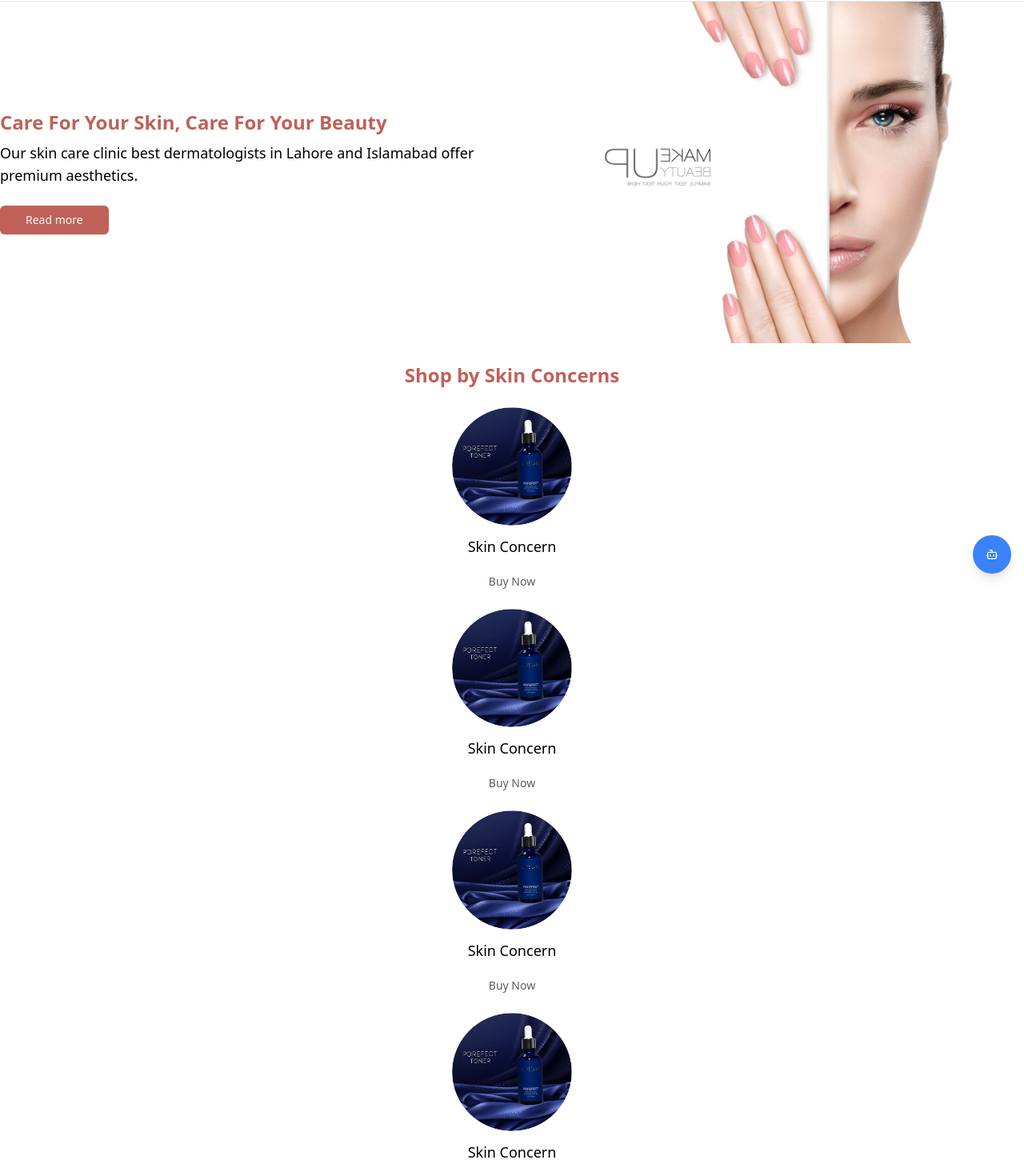
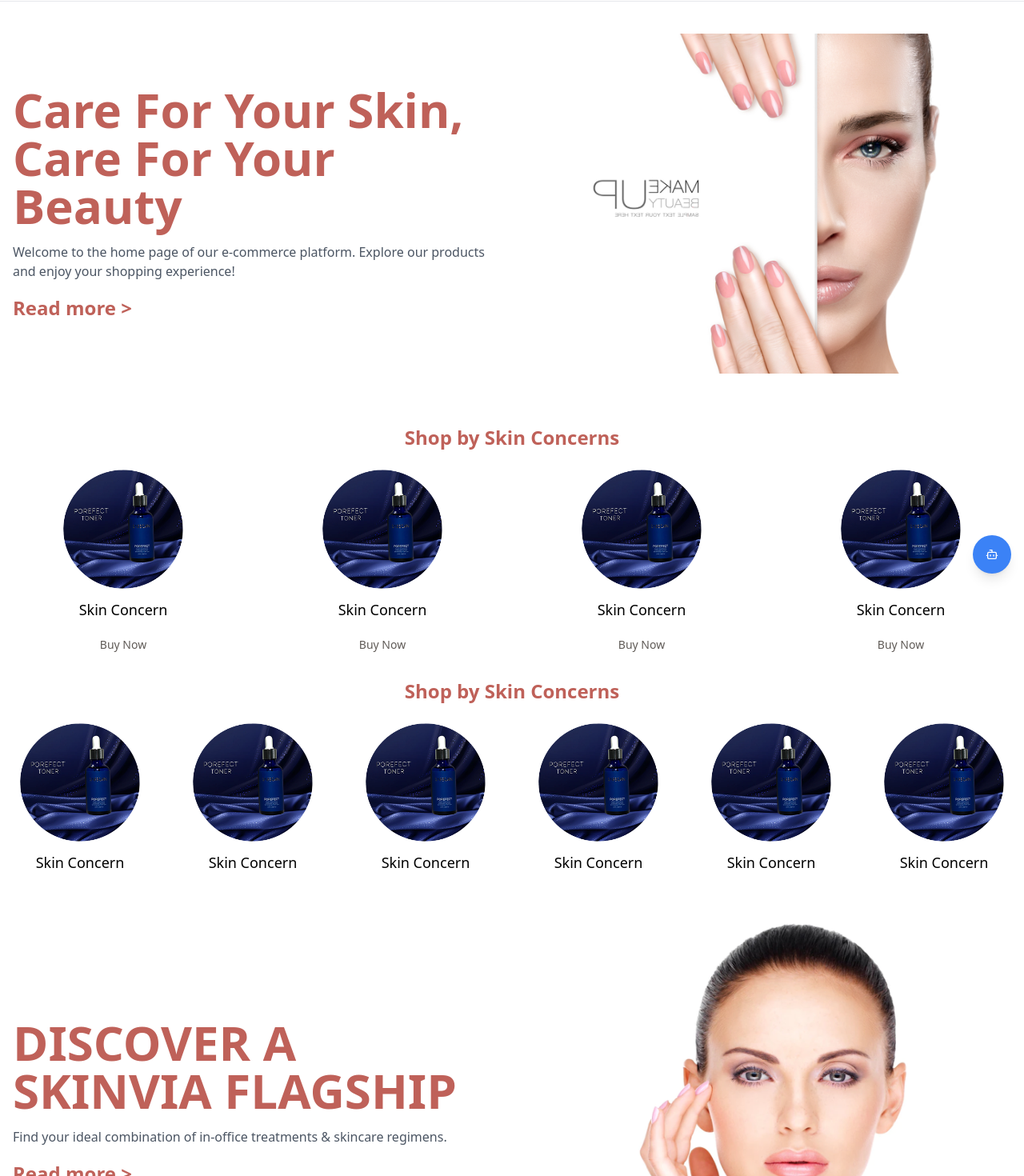
Before and after one commit to phamnguyen1700/app-ecomwithai, a Next.js app: page /ecom/home in a window 1280 px wide. Shown: the part 67-1537 px from the top of the page at 80% size. Built offline with nearby package versions, Linux system fonts and the light colour scheme.

Commit message:
[FEAT] add footer for pages
[REFACTOR] build components for reusing in home page

```diff
--- a/src/app/ecom/layout.tsx
+++ b/src/app/ecom/layout.tsx
@@ -2,6 +2,7 @@ import { Geist, Geist_Mono } from "next/font/google";
 import Navbar from "@/components/common/navbar";
 import "@/app/globals.css";
 import CommerceGPT from "@/components/common/commerce-gpt";
+import Footer from "@/components/common/Footer";
 
 const geistSans = Geist({
     variable: "--font-geist-sans",
@@ -25,9 +26,8 @@ export default function RootLayout({
                 className={`${geistSans.variable} ${geistMono.variable} antialiased`}
             >
                 <Navbar />
-                <div className="mt-[69px] container mx-auto">
-                    {children}
-                </div>
+                <div className="mt-[69px] container mx-auto">{children}</div>
+                <Footer />
                 <CommerceGPT />
             </body>
         </html>
--- /dev/null
+++ b/src/components/common/Footer.tsx
@@ -0,0 +1,34 @@
+import { Facebook, Instagram } from 'lucide-react'
+import React from 'react'
+import { Button } from '../ui/button'
+
+const Footer = () => {
+  return (
+    <div className='container mx-auto flex items-center justify-between border-t-2'>
+        <div>
+            <h3>Information</h3>
+            <div>About us</div>
+            <div>Track your order</div>
+            <div>Contact us</div>
+            <div>+92 321 3333 333</div>
+        </div>
+        <div>
+            <h1 className='text-2xl'>Stay Connected</h1>
+            <div className='flex items-start gap-2'>
+                <div>
+                    <Facebook/>
+                    <Instagram/>
+                </div>
+                <div>
+                    Like us on Facebook
+                </div>
+            </div>
+            <div className='my-4'>SIGN UP FOR OUR NEWSLETTER</div>
+            <input placeholder='write your email address'/>
+            <Button className='rounded-sm'>Submit</Button>
+        </div>
+    </div>
+  )
+}
+
+export default Footer
--- a/src/enum/home/index.ts
+++ b/src/enum/home/index.ts
@@ -1,5 +1,5 @@
 export enum HomeTypes {
-    HOME = "home",
+    HOME = "Care For Your Skin, Care For Your Beauty",
     DESCRIPTION = "Welcome to the home page of our e-commerce platform. Explore our products and enjoy your shopping experience!",
     PRODUCTS = "products",
     CART = "cart",
--- a/src/modules/home/components/Category.tsx
+++ b/src/modules/home/components/Category.tsx
@@ -2,21 +2,32 @@ import { Button } from "@/components/ui/button";
 import { HomeTypes } from "@/types/home";
 import Image from "next/image";
 import React from "react";
-
+const columnClassMap: Record<number, string> = {
+    1: "grid-cols-1",
+    2: "grid-cols-2",
+    3: "grid-cols-3",
+    4: "grid-cols-4",
+    5: "grid-cols-5",
+    6: "grid-cols-6",
+};
 const Category = ({ title, categories, btn, columns }: HomeTypes) => {
-    const gridColumns = columns ? `grid-cols-${columns}` : "grid-cols-3";
+    const baseCols = columns ?? 3;
+    const gridColumns = columnClassMap[baseCols] || "grid-cols-3";
     return (
         <div>
-            {
-                title && (
-                    <h2 className="text-2xl text-[color:var(--primary)] font-semibold text-center my-6">
-                        {title}
-                    </h2>
-                )
-            }
-            <div className={`grid gap-4 ${gridColumns}`} >
+            {title && (
+                <h2 className="text-2xl text-[color:var(--primary)] font-semibold text-center my-6">
+                    {title}
+                </h2>
+            )}
+            <div
+                className={`grid gap-4 ${gridColumns} md:${gridColumns}`}
+            >
                 {categories.map((category, index) => (
-                    <div key={index} className="flex flex-col items-center min-w-0">
+                    <div
+                        key={index}
+                        className="flex flex-col items-center w-full"
+                    >
                         <div>
                             <Image
                                 src={category.image}
@@ -28,7 +39,9 @@ const Category = ({ title, categories, btn, columns }: HomeTypes) => {
                                 className="rounded-full object-cover max-w-full"
                             />
                         </div>
-                        <h3 className="text-lg font-medium my-3">{category.name}</h3>
+                        <h3 className="text-lg font-medium my-3">
+                            {category.name}
+                        </h3>
                         {btn && btn === "Add to Cart" && (
                             <Button className="bg-[color:var(--primary)] text-white rounded-full px-6 py-2 font-semibold">
                                 {btn}
--- a/src/modules/home/components/ShowInfo.tsx
+++ b/src/modules/home/components/ShowInfo.tsx
@@ -10,16 +10,21 @@ const ShowInfo: React.FC<FlexSectionProps> = ({
     reverse = false,
     buttonLabel,
     onButtonClick,
+    width = 500,
+    height = 300,
+    textRight = false,
+    border = false,
+    bigTitle = false,
     children,
 }) => {
     return (
         <div
-            className={`flex flex-col-reverse md:flex-row items-center gap-8 py-10 ${
+            className={`flex flex-col-reverse md:flex-row items-center py-10 ${
                 reverse ? "md:flex-row-reverse" : ""
             }`}
         >
-            <div className="flex-1 text-left px-4">
-                <h2 className="text-2xl md:text-3xl font-semibold text-[color:var(--primary)] mb-4">
+            <div className={`flex-1 ${textRight ? 'text-right' : ''} text-left px-4`}>
+                <h2 className={`${bigTitle ? 'text-6xl' : 'text-4xl'} font-semibold text-[color:var(--primary)] mb-4`}>
                     {title}
                 </h2>
                 {description && (
@@ -29,7 +34,7 @@ const ShowInfo: React.FC<FlexSectionProps> = ({
                 {buttonLabel && (
                     <Button
                         onClick={onButtonClick}
-                        className="text-[color:var(--primary)] font-semibold px-0"
+                        className="text-[color:var(--primary)] font-semibold px-0 text-2xl"
                         variant="link"
                     >
                         {buttonLabel} &gt;
@@ -41,9 +46,11 @@ const ShowInfo: React.FC<FlexSectionProps> = ({
                 <Image
                     src={image}
                     alt={title}
-                    width={450}
-                    height={300}
-                    className="object-contain mx-auto"
+                    width={width}
+                    height={height}
+                    loading="lazy"
+                    quality={100}
+                    className={`object-contain mx-auto ${border ? 'border-[1px] border-[#BF6159] rounded-lg' : ''}`}
                 />
             </div>
         </div>
--- a/src/modules/home/index.tsx
+++ b/src/modules/home/index.tsx
@@ -1,6 +1,4 @@
-import { Button } from "@/components/ui/button";
 import { images } from "@/routes/config";
-import Image from "next/image";
 import React from "react";
 import Category from "./components/Category";
 import { HomeTypes } from "@/enum/home";
@@ -11,74 +9,35 @@ const HomePage = () => {
         name: "Skin Concern",
         image: images.acne,
     }));
+    const categories2 = Array.from({ length: 6 }, () => ({
+        name: "Skin Concern",
+        image: images.acne,
+    }));
     const skinTypes = Array.from({ length: 6 }, () => ({
         name: "Normal Skin",
         image: images.skin,
     }));
     return (
         <main>
-            <div className="flex items-center">
-                <div>
-                    <h1 className="text-2xl font-bold text-[color:var(--primary)]">
-                        Care For Your Skin, Care For Your Beauty
-                    </h1>
-                    <p className="text-lg mt-2 my-6">
-                        Our skin care clinic best dermatologists in Lahore and
-                        Islamabad offer premium aesthetics.
-                    </p>
-                    <Button className="rounded-md py-1 px-8 bg-[color:var(--primary)]">
-                        Read more
-                    </Button>
-                </div>
-                <div>
-                    <Image
-                        src={images.home}
-                        alt="Hero Image"
-                        loading="lazy"
-                        width={700}
-                        height={700}
-                    />
-                </div>
-            </div>
-            <Category
-                title={HomeTypes.SKIN_CONCERN}
-                categories={categories}
-                btn={"Buy Now"}
-                columns={4}
-            />
-            <Category
-                title={HomeTypes.SKIN_CONCERN}
-                categories={categories}
-                columns={3}
-            />
+            <ShowInfo title={HomeTypes.HOME} bigTitle description={HomeTypes.DESCRIPTION} image={images.home} buttonLabel="Read more" width={700} height={500} />
 
-            <ShowInfo
-                title={HomeTypes.DISCOVER}
-                description={HomeTypes.DISCOVER_DESC}
-                image={images.about}
-                buttonLabel="Read more"
-            />
+            <Category title={HomeTypes.SKIN_CONCERN} categories={categories} btn={"Buy Now"} columns={4} />
+
+            <Category title={HomeTypes.SKIN_CONCERN} categories={categories2} columns={6} />
+
+            <ShowInfo title={HomeTypes.DISCOVER} bigTitle description={HomeTypes.DISCOVER_DESC} image={images.about} width={600} height={400} buttonLabel="Read more" />
+
             <Category categories={skinTypes} btn="Read More" />
-            <ShowInfo
-                title={HomeTypes.LOREM_IPSUM}
-                description={HomeTypes.DISCOVER_DESC}
-                image={images.skincr}
-                buttonLabel="Add To Cart"
-                reverse
-            />
-            <ShowInfo
-                title={HomeTypes.LOREM_IPSUM}
-                description={HomeTypes.DISCOVER_DESC}
-                image={images.skincr}
-                buttonLabel="Add To Cart"
-            />
-            <ShowInfo
-                title={HomeTypes.LOREM_IPSUM}
-                description={HomeTypes.DISCOVER_DESC}
-                image={images.skincr}
-                buttonLabel="Add To Cart"
-                reverse
-            />
+
+            <ShowInfo title={HomeTypes.LOREM_IPSUM} description={HomeTypes.DISCOVER_DESC} image={images.skincr} buttonLabel="Add To Cart" reverse border />
+
+            <ShowInfo title={HomeTypes.LOREM_IPSUM} description={HomeTypes.DISCOVER_DESC} image={images.skincr} buttonLabel="Add To Cart" textRight border />
+
+            <ShowInfo title={HomeTypes.LOREM_IPSUM} description={HomeTypes.DISCOVER_DESC} image={images.skincr} buttonLabel="Add To Cart" reverse border />
+
+            <ShowInfo title={HomeTypes.LOREM_IPSUM} description={HomeTypes.DISCOVER_DESC} image={images.skincr} buttonLabel="Add To Cart" textRight border />
+
+            <ShowInfo title={HomeTypes.LOREM_IPSUM} description={HomeTypes.DISCOVER_DESC} image={images.skinType} buttonLabel="Add To Cart" reverse width={700}/>
         </main>
     );
 };
--- a/src/routes/config.ts
+++ b/src/routes/config.ts
@@ -11,4 +11,5 @@ export const images = {
     skin: '/assets/skin.png',
     skincr: '/assets/skincr.png',
     about: '/assets/about.png',
+    skinType: '/assets/skin_type.png',
 }
--- a/src/types/home.ts
+++ b/src/types/home.ts
@@ -17,4 +17,9 @@ export interface FlexSectionProps {
   buttonLabel?: string;
   onButtonClick?: () => void;
   children?: React.ReactNode;
+  width?: number;
+  height?: number;
+  textRight?: boolean;
+  border?: boolean;
+  bigTitle?: boolean;
 }
```
Also changed, not shown: public/assets/skin_type.png (added).
